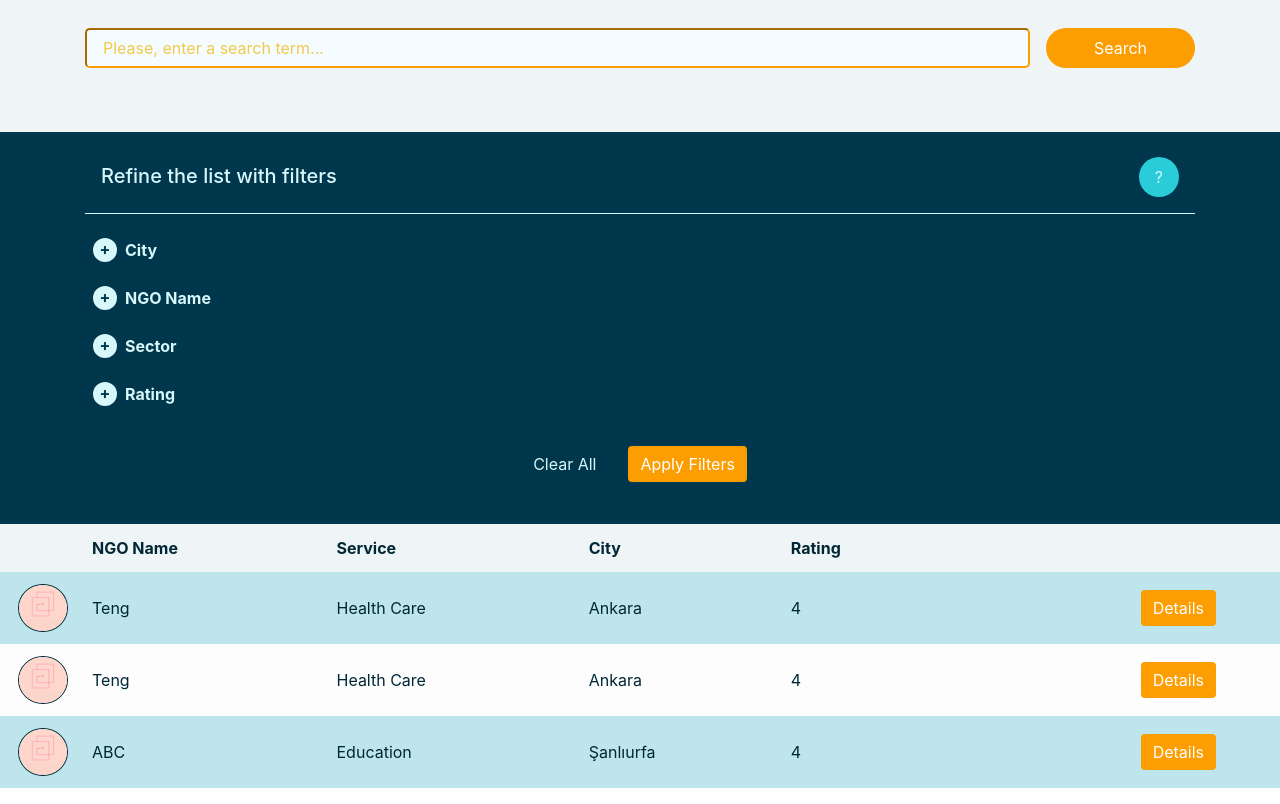
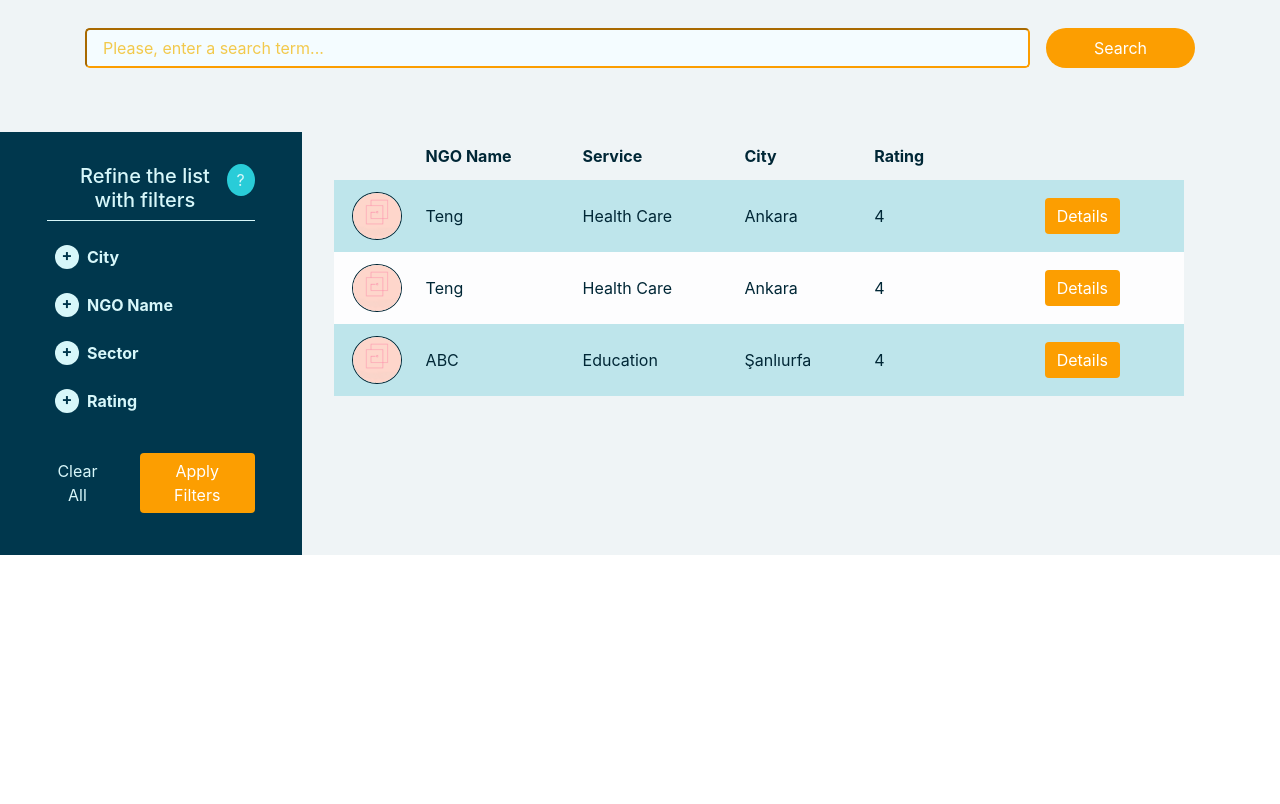
Before and after one commit to ReCoded-Org/capstone-istanbul-no_barriers, a React (Create React App) app: page / in a window 1280 px wide. Shown: the part 1200-2004 px from the top of the page. After the commit the page ends 1755 px from the top, so only its background shows below. Built offline with nearby package versions, Linux system fonts and the light colour scheme.

Commit message:
add index.css for resources

```diff
--- a/src/components/AdvancedFilters/index.css
+++ b/src/components/AdvancedFilters/index.css
@@ -22,8 +22,11 @@
 .moreInfoFilters {
   border-radius: 50%;
   background-color: var(--info-bg-color);
-  padding: 0.5rem 1rem;
-  margin: -0.4rem 1rem 1rem;
+  height: 2rem;
+  width: 2.5rem;
+  line-height: 2rem;
+  border-radius: 50%;
+  text-align: center;
 }
 
 .moreInfoFilters:hover {
--- a/src/components/AdvancedFilters/index.jsx
+++ b/src/components/AdvancedFilters/index.jsx
@@ -16,7 +16,7 @@ const AdvancedFilters = () => {
     <div className="advancedFilters">
       <Container>
         <div className="advancedFiltersTitle d-flex justify-content-between">
-          <h5>Refine the list with filters</h5>
+          <h5 className>Refine the list with filters</h5>
           <OverlayTrigger
             overlay={
               <Tooltip className="tooltipInfo">
--- a/src/components/NgoList/index.css
+++ b/src/components/NgoList/index.css
@@ -4,6 +4,12 @@
   --orange-link: #f2c94c;
   --dark-orange: #d88315;
   --orange: #fc9e01;
+}
+
+.ngoList {
+  width: 100%;
+  padding: 0 6rem 0 2rem ;
+  background-color: var(--main-ngoTable-bg-color);
 }
 
 .ngoLogo {
--- a/src/components/NgoList/index.jsx
+++ b/src/components/NgoList/index.jsx
@@ -8,7 +8,7 @@ import NgoTableRow from "../NgoTableRow";
 // It renders all NGOs by default if a parameter is not given
 const NgoList = ({ ngos = allNgos }) => {
   return (
-    <div>
+    <div className="ngoList">
       <Table className="table-borderless ngoListTable">
         <thead>
           <tr>
--- a/src/containers/Resources/index.jsx
+++ b/src/containers/Resources/index.jsx
@@ -3,12 +3,13 @@ import SearchBar from "../../components/SearchBar";
 import NgoList from "../../components/NgoList";
 import AdvancedFilters from "../../components/AdvancedFilters";
 import PagesList from "../../components/PagesList";
+import "./index.css";
 
 const Resources = () => {
   return (
     <div>
       <SearchBar />
-      <div className="coreFunctionalities">
+      <div className="coreFunctionalities d-flex justify-content-between">
         <AdvancedFilters />
         <NgoList />
       </div>
```
Also changed, not shown: src/containers/Resources/index.css (added).
